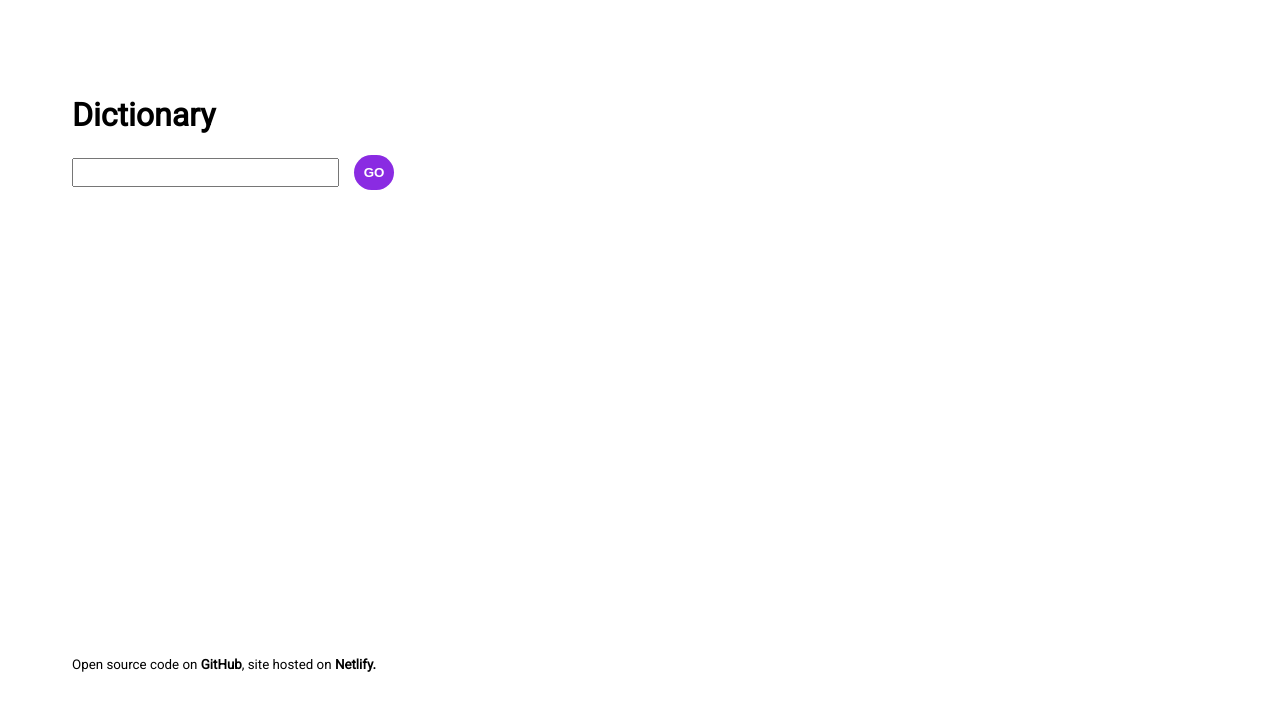
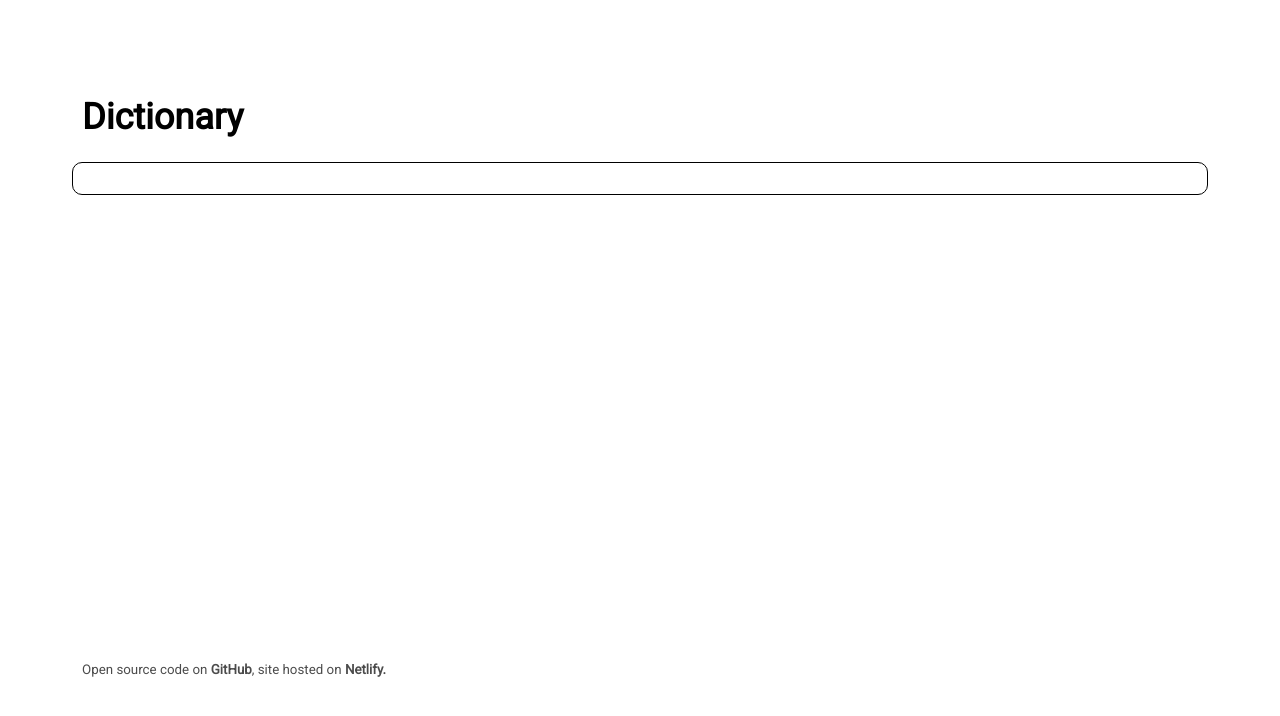
Before and after one commit to mariaalouisaa/Dictionary-Project, a React (Create React App) app: page / in a window 1280 px wide. Shown: the top 716 px of the page. Built offline with nearby package versions, Linux system fonts and the light colour scheme.

Commit message:
added styling with css

```diff
--- a/src/App.css
+++ b/src/App.css
@@ -6,6 +6,8 @@
 footer {
   margin-top: 5em;
   font-size: smaller;
+  margin-left: 10px;
+  opacity: 0.7;
 }
 
 a {
@@ -13,3 +15,8 @@ a {
   text-decoration: none;
   font-weight: bold;
 }
+
+h1 {
+  margin-left: 10px;
+  font-size: 36px;
+}
--- a/src/Definition.css
+++ b/src/Definition.css
@@ -5,6 +5,9 @@ section {
   padding: 10px;
 }
 
+h2 {
+  font-size: 26px;
+}
 .phonetic {
   font-size: smaller;
   font-weight: normal;
@@ -15,7 +18,7 @@ section {
 .sound {
   color: rgb(80, 80, 80);
   font-size: smaller;
-  margin-right: 20px;
+  margin: auto 20px auto 10px;
   border: solid rgb(80, 80, 80);
   padding: 3px 4px;
   border-radius: 20px;
@@ -26,14 +29,19 @@ section {
 }
 
 .definition-text {
-  line-height: 22px;
+  line-height: 1.5;
 }
 
 .part-text {
   font-size: 1.5em;
-  line-height: 1.6em;
+  line-height: 1.5;
 }
 
+.example {
+  opacity: 0.7;
+  font-style: italic;
+  font-size: 14px;
+}
 .holder {
   height: 50vh;
 }
--- a/src/Definition.js
+++ b/src/Definition.js
@@ -24,10 +24,12 @@ export default function Definitions(props) {
             <section className="definition-text" key={index}>
               <span className="part-text">{meaning.partOfSpeech}</span>
               <br />
-              <strong> Defintion: </strong>
-              {meaning.definitions[0].definition}
+              <span className="deff-text">
+                {meaning.definitions[0].definition}
+              </span>
               <br />
               <Example example={meaning.definitions[0].example} />
+              <br />
               <Synonym synonyms={meaning.definitions[0].synonyms} />
             </section>
           );
--- a/src/Example.js
+++ b/src/Example.js
@@ -1,9 +1,5 @@
 export default function Example(props) {
   if (props.example) {
-    return (
-      <span>
-        <strong> Example: </strong> {props.example}
-      </span>
-    );
+    return <span className="example">"{props.example}"</span>;
   } else return null;
 }
--- a/src/Search.css
+++ b/src/Search.css
@@ -1,14 +1,6 @@
 .input {
-  padding: 5px;
-  width: 20em;
+  padding: 8px;
+  width: 100%;
+  border-radius: 10px;
+  border: black 1px solid;
 }
-
-.submit {
-  padding: 10px;
-  margin-left: 15px;
-  border-radius: 50px;
-  background: blueviolet;
-  border: none;
-  color: white;
-  font-weight: bold;
-}
--- a/src/Search.js
+++ b/src/Search.js
@@ -25,9 +25,9 @@ export default function Search() {
     <div className="Search">
       <form onSubmit={handleSearch}>
         <input className="input" type="search" onChange={updateCity} />
-        <input className="submit" type="submit" value="GO" />
-        <Definitions data={result} />
       </form>
+
+      <Definitions data={result} />
     </div>
   );
 }
--- a/src/Synonym.css
+++ b/src/Synonym.css
@@ -1,6 +1,5 @@
-.sub-title {
-  margin: 5px auto;
-  font-weight: bold;
+.Synonym {
+  margin-top: 1em;
 }
 
 .synonym-word {
@@ -8,9 +7,10 @@
   top: -15px;
   padding: 5px 10px;
   margin: 5px;
-  border: #505050 solid 2px;
+  border: #505050 solid 1px;
   border-radius: 20px;
   background: none;
+  transition: ease-in-out 3ms;
 }
 
 .synonym-word:hover {
--- a/src/Synonym.js
+++ b/src/Synonym.js
@@ -8,8 +8,6 @@ export default function Synonym(props) {
   if (props.synonyms.length > 0) {
     return (
       <div className="Synonym">
-        <p className="sub-title">Synonyms:</p>
-        <br />
         {props.synonyms.map((word, index) => {
           if (index < 10) {
             return (
```
